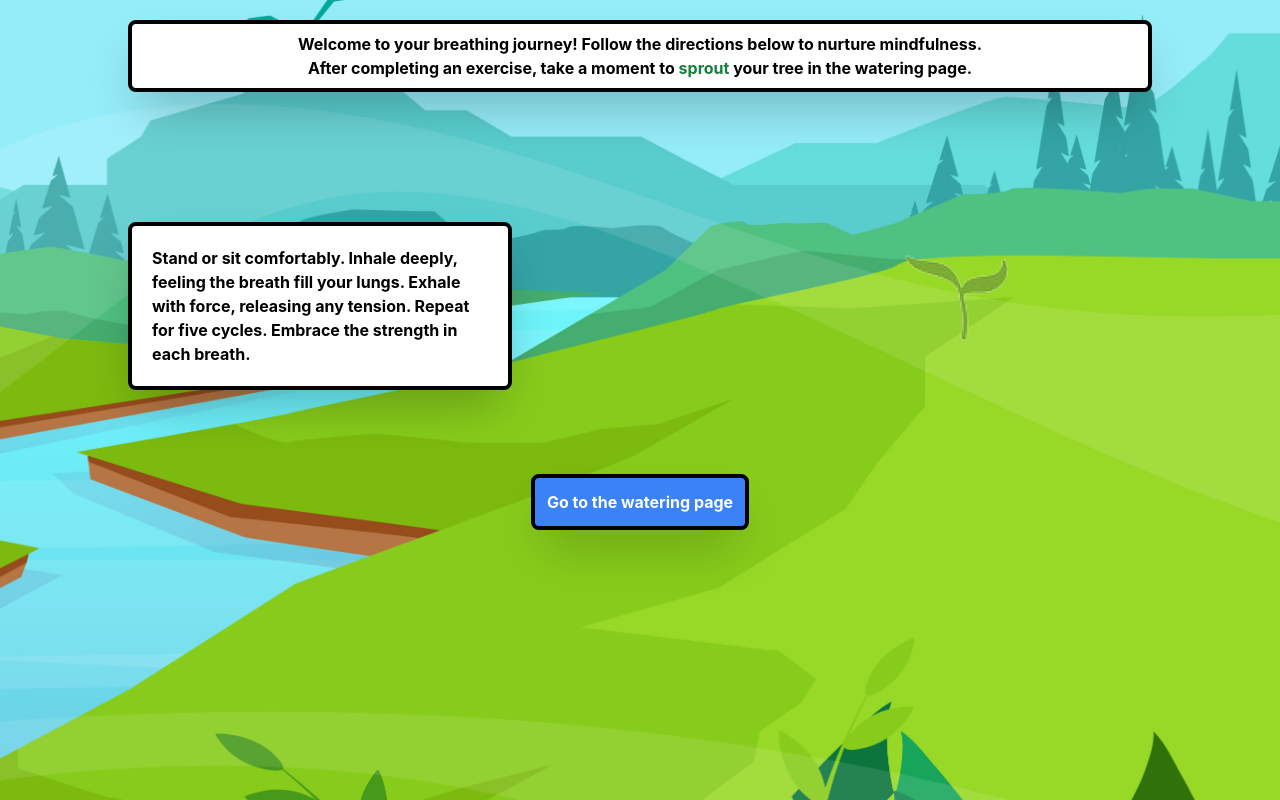
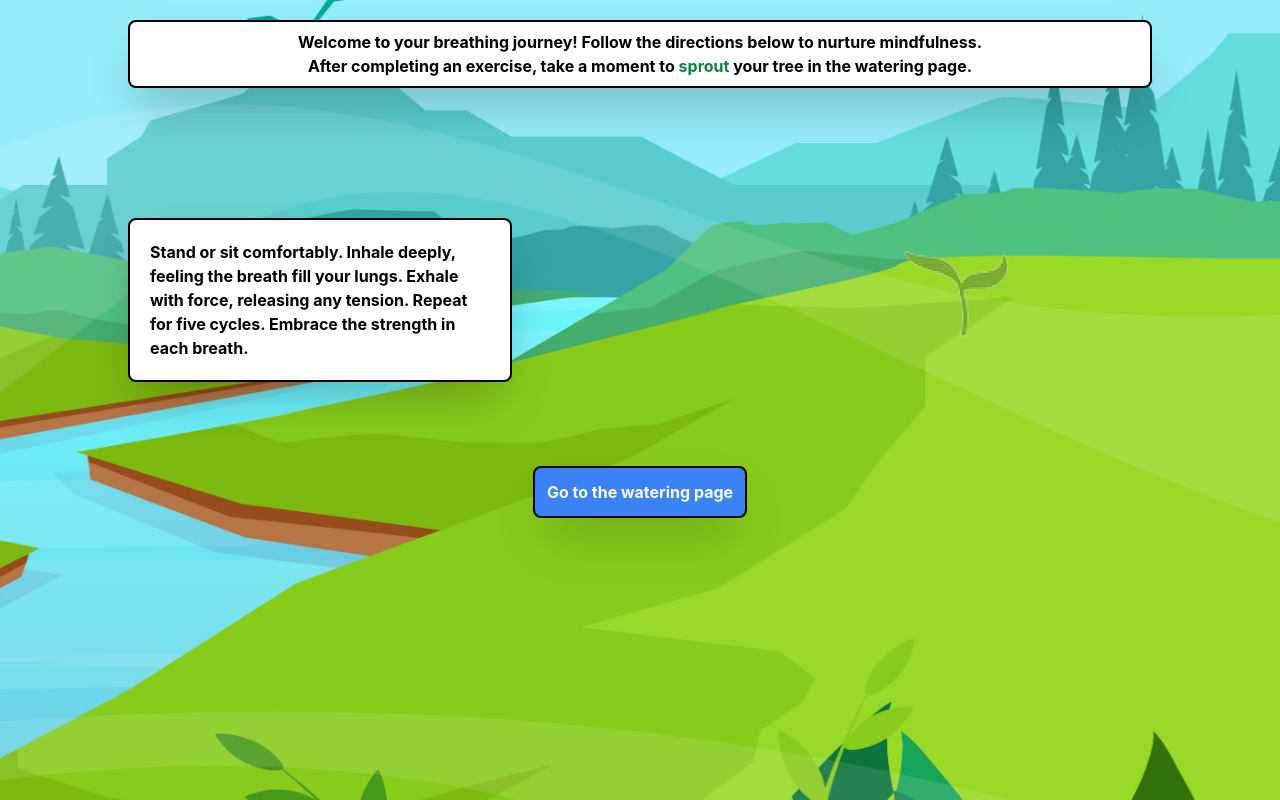
Before and after one commit to qvd808/journey-hack, a React (Create React App) app: page /meditation in a window 1280 px wide. Built offline with nearby package versions, Linux system fonts and the light colour scheme; no server answers.

Commit message:
changed border size

```diff
--- a/src/screen/MeditationPage.js
+++ b/src/screen/MeditationPage.js
@@ -81,7 +81,7 @@ const MeditationPage = () => {
       ></img>
       <div className="absolute top-0 left-0 w-screen">
         <div className="flex flex-row justify-center">
-          <div className="border-4 border-black rounded-lg shadow-2xl w-4/5 bg-white p-2 my-5 font-bold text-center">
+          <div className="border-2 border-black rounded-lg shadow-2xl w-4/5 bg-white p-2 my-5 font-bold text-center">
             <p className="text-welcomeMeditate">{welcome}</p>
             <p className="text-welcomeMeditate">
               After completing an exercise, take a moment to{" "}
@@ -92,7 +92,7 @@ const MeditationPage = () => {
         </div>
 
         <div className="grid grid-cols-2 mt-[7%]">
-          <div className="relative w-96 border-4 border-black rounded-lg shadow-2xl bg-white align-self-start justify-self-center p-2 my-5 font-bold">
+          <div className="relative w-96 border-2 border-black rounded-lg shadow-2xl bg-white align-self-start justify-self-center p-2 my-5 font-bold">
             <p className="text-welcomeMeditate p-3">{exercise}</p>
           </div>
           <img className="justify-self-center" src={treeImagePath}></img>
@@ -100,7 +100,7 @@ const MeditationPage = () => {
 
         <div className="flex flex-row justify-center mt-[5%]">
           <button
-            className="text-white border-4 border-black rounded-lg shadow-2xl bg-blue-500 font-bold p-3"
+            className="text-white border-2 border-black rounded-lg shadow-2xl bg-blue-500 font-bold p-3"
             onClick={moveToWateringPage}
           >
             Go to the watering page
```
